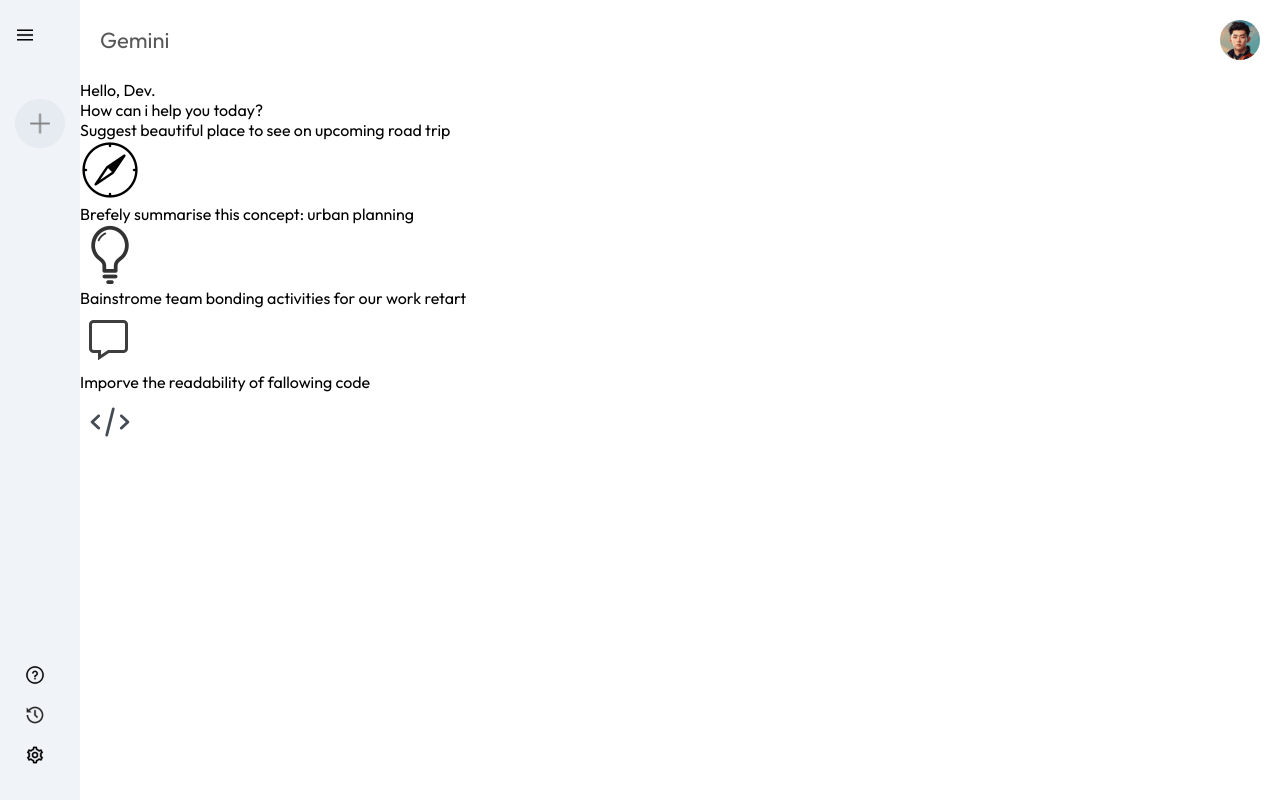
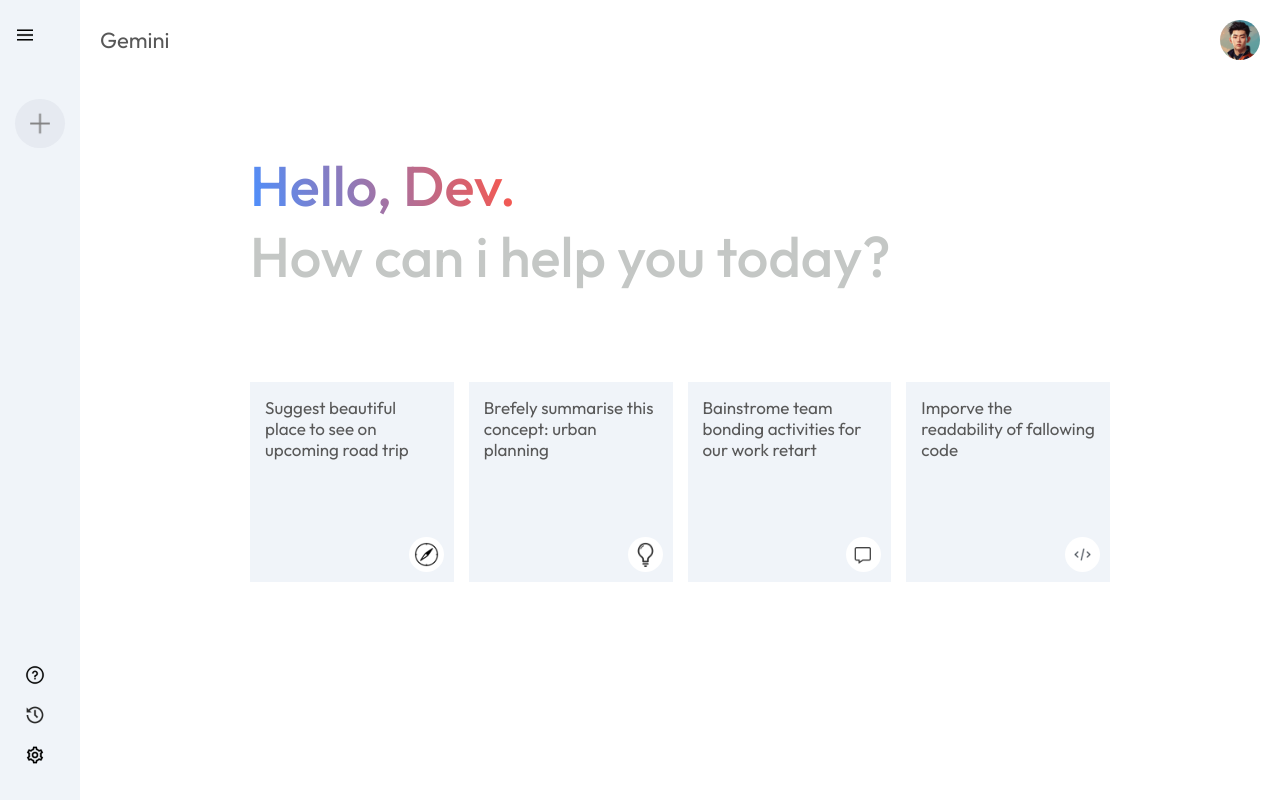
Before and after one commit to RMDilshanTharindu/geminiapp, a React (Create React App) app: page / in a window 1280 px wide. Built offline with nearby package versions, Linux system fonts and the light colour scheme.

Commit message:
Main component: chats and Cards: add css

```diff
--- a/src/Components/Sidebar/Main/Main.css
+++ b/src/Components/Sidebar/Main/Main.css
@@ -18,3 +18,59 @@
     width: 40px;
     border-radius: 50%;
 }
+
+.main-container{
+    max-width: 900px;
+    margin: auto;
+
+}
+
+.main-container .greet{
+    margin: 50px 0px;
+    font-size: 56px;
+    color: #c4c7c5;
+    font-weight: 500;
+    padding: 20px;
+}
+
+.main .greet span{
+    background: -webkit-linear-gradient(16deg,#4b90ff,#ff5546);
+    -webkit-background-clip: text;
+    -webkit-text-fill-color: transparent;
+}
+
+.main .cards{
+    display: grid;
+    grid-template-columns: repeat(auto-fill,minmax(180px,1fr));
+    gap:15px;
+    padding: 20px;
+}
+
+.main .card {
+    height: 200px;
+    padding: 15px;
+    background-color: #f0f4f9;
+    border-radius: relative;
+    cursor: pointer;
+    position: relative;
+}
+
+.main .cards img{
+    width: 35px;
+    padding: 5px;
+    position: absolute;
+    background-color: white;
+    border-radius: 20px;
+    bottom: 10px;
+    right: 10px;
+}
+
+.main .card p{
+    color: #585858;
+    font-size: 17px;
+}
+
+.main .card:hover{
+    background-color: #dfe4ea;
+
+}
```
